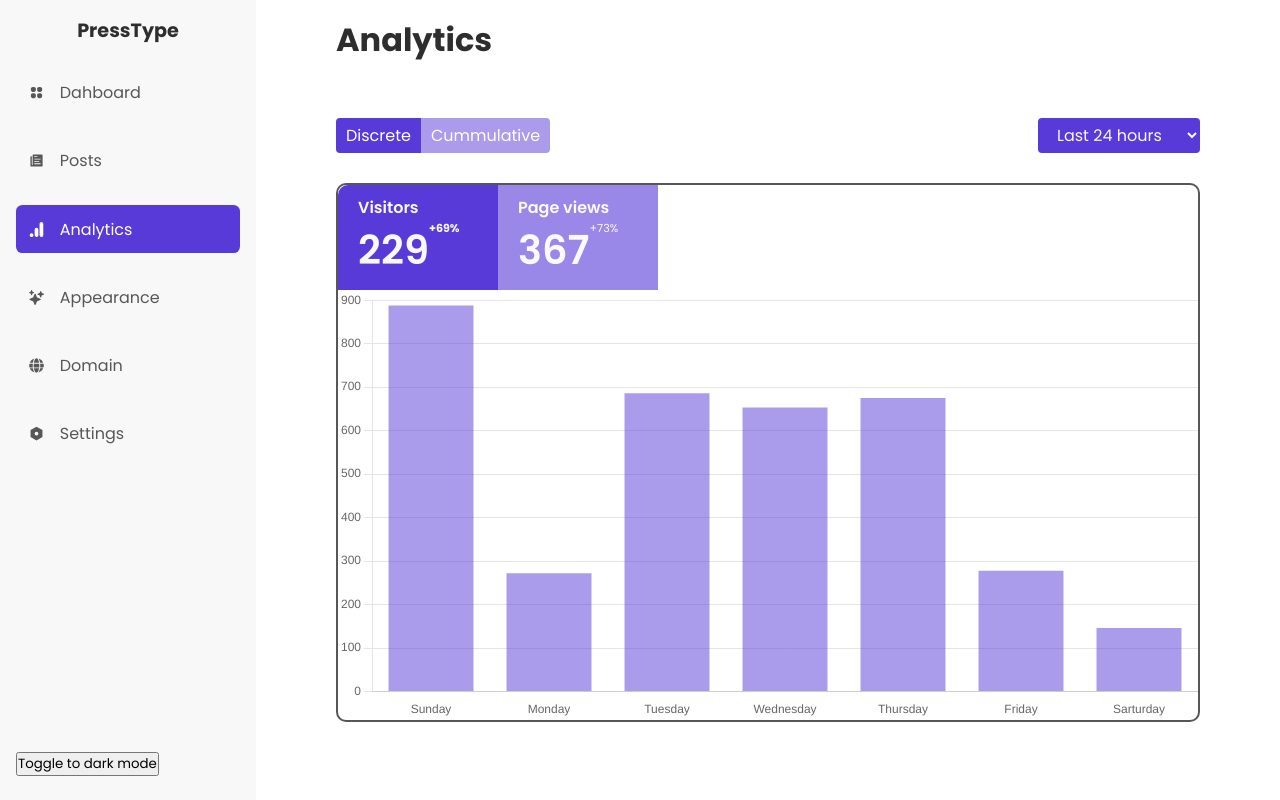
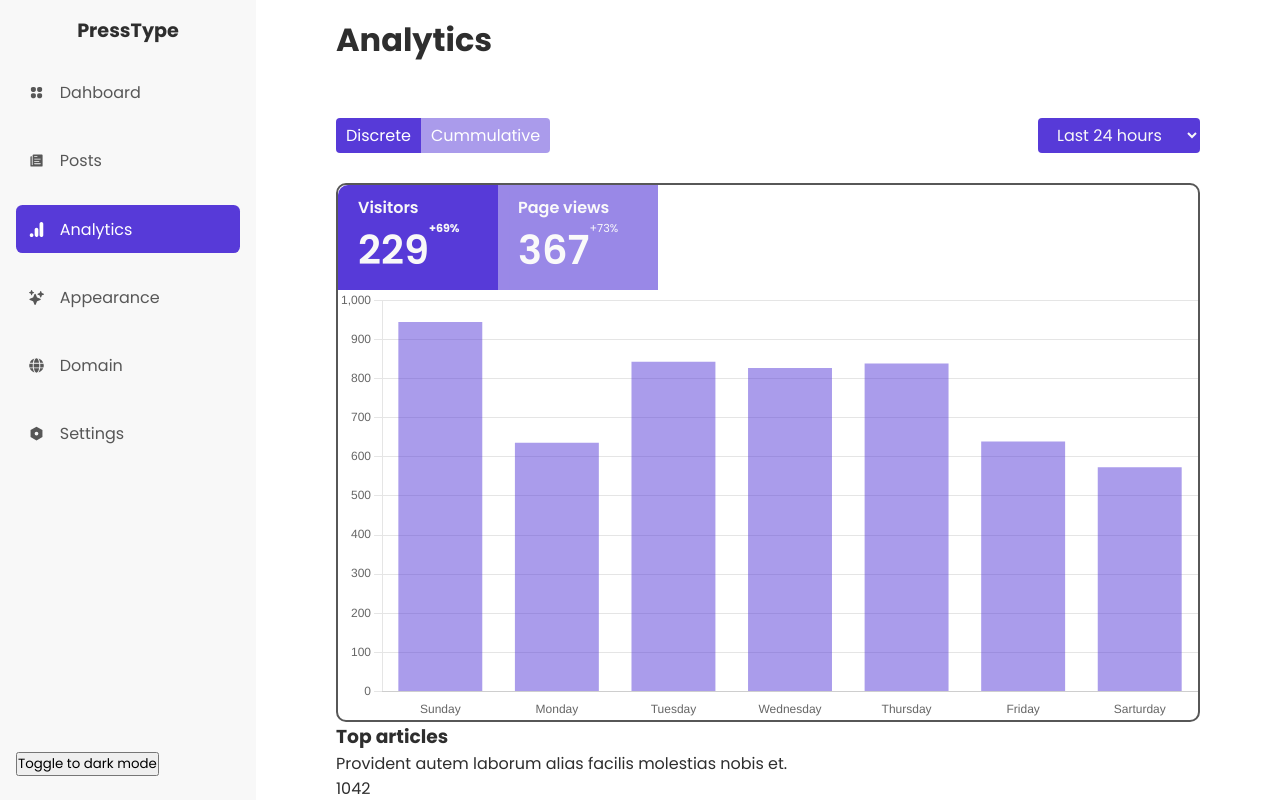
Before and after one commit to akinloluwami/presstype, a Next.js app: page /analytics in a window 1280 px wide. Shown: the top 800 px of the page. Built offline with nearby package versions, Linux system fonts and the light colour scheme.

Commit message:
faker___

```diff
--- a/pages/analytics/index.tsx
+++ b/pages/analytics/index.tsx
@@ -1,3 +1,4 @@
+import AnalyticsCard from "@/components/dashboard/analytics_card/AnalyticsCard";
 import BarChart from "@/components/dashboard/barchart/BarChart";
 import LineChart from "@/components/dashboard/linechart/LineChart";
 import DashboardLayout from "@/layouts/dashboard_layout";
@@ -22,13 +23,43 @@ const Index = () => {
     datasets: [
       {
         label: dataType,
-        data: labels.map(() => faker.datatype.number({ min: 0, max: 1000 })),
+        data: labels.map(() => faker.datatype.number({ min: 500, max: 1000 })),
         fill: true,
         backgroundColor: "rgba(87, 58, 216, 0.5)",
         tension: 0.3,
       },
     ],
   };
+  const topArticles = [
+    {
+      text: faker.lorem.sentence(),
+      number: faker.datatype.number({ min: 6, max: 2000 }),
+    },
+    {
+      text: faker.lorem.sentence(),
+      number: faker.datatype.number({ min: 6, max: 2000 }),
+    },
+    {
+      text: faker.lorem.sentence(),
+      number: faker.datatype.number({ min: 6, max: 2000 }),
+    },
+    {
+      text: faker.lorem.sentence(),
+      number: faker.datatype.number({ min: 6, max: 2000 }),
+    },
+    {
+      text: faker.lorem.sentence(),
+      number: faker.datatype.number({ min: 6, max: 2000 }),
+    },
+    {
+      text: faker.lorem.sentence(),
+      number: faker.datatype.number({ min: 6, max: 2000 }),
+    },
+    {
+      text: faker.lorem.sentence(),
+      number: faker.datatype.number({ min: 6, max: 2000 }),
+    },
+  ];
   return (
     <DashboardLayout page_name={"Analytics"}>
       <div className={styles.analytics_options}>
@@ -81,6 +112,9 @@ const Index = () => {
         {graphType === "Discrete" && <BarChart data={data} />}
         {graphType === "Cummulative" && <LineChart data={data} />}
       </div>
+      <div className="">
+        <AnalyticsCard title="Top articles" data={topArticles} />
+      </div>
     </DashboardLayout>
   );
 };
```
